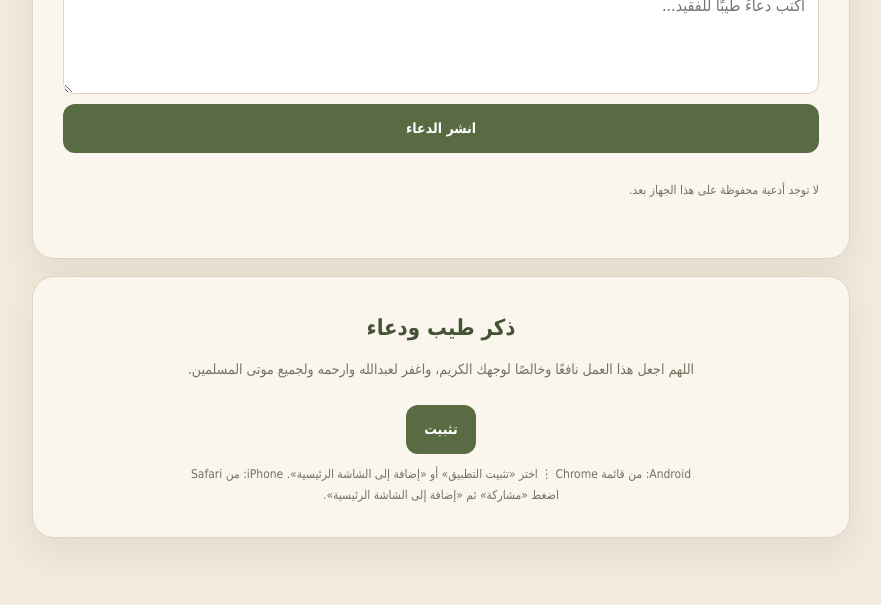
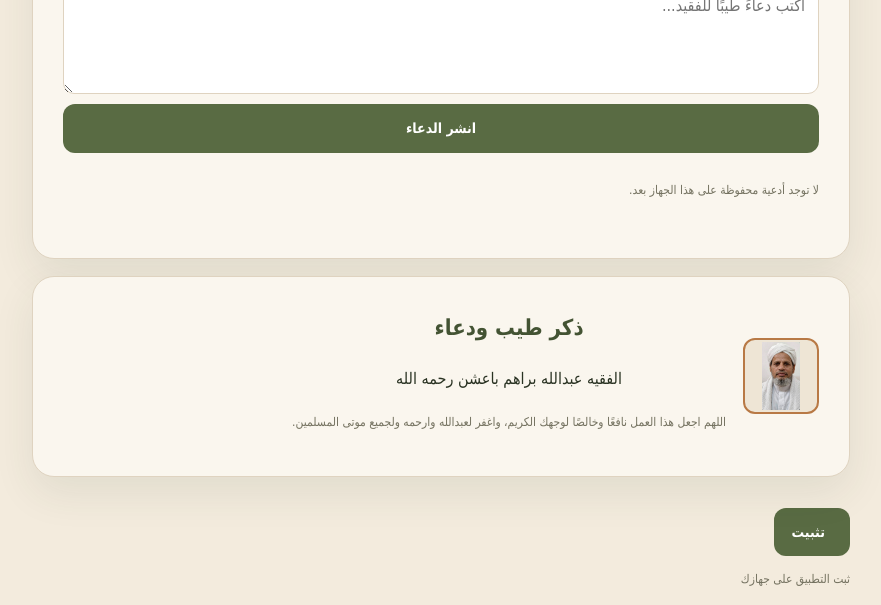
Before and after one commit to 7Hasan/Abdullah_Ba-ashan, a plain HTML site: page index.html in a window 1280 px wide. Shown: the part 3740-4345 px from the top of the page, without its empty margins (199-1080 px from the left). Drawn offline with Linux system fonts and the light colour scheme.

Commit message:
Restore remembrance card and simplify install prompt

```diff
--- a/index.html
+++ b/index.html
@@ -138,11 +138,22 @@
   </section>
 
   <section class="section final-section" id="final">
-    <h2>ذكر طيب ودعاء</h2>
-    <p class="intro">اللهم اجعل هذا العمل نافعًا وخالصًا لوجهك الكريم، واغفر لعبدالله وارحمه ولجميع موتى المسلمين.</p>
-    <button class="btn install-btn" id="install-app" type="button" hidden>تثبيت</button>
-    <p class="small" id="install-help">Android: من قائمة Chrome ⋮ اختر «تثبيت التطبيق» أو «إضافة إلى الشاشة الرئيسية». iPhone: من Safari اضغط «مشاركة» ثم «إضافة إلى الشاشة الرئيسية».</p>
+    <div class="profile">
+      <img class="avatar" src="./Abdullah.jpg" alt="صورة الفقيه عبدالله براهم باعشن" width="76" height="76" loading="lazy">
+      <div>
+        <h2>ذكر طيب ودعاء</h2>
+        <p>الفقيه عبدالله براهم باعشن رحمه الله</p>
+        <p class="small">اللهم اجعل هذا العمل نافعًا وخالصًا لوجهك الكريم، واغفر لعبدالله وارحمه ولجميع موتى المسلمين.</p>
+      </div>
+    </div>
   </section>
+  <div class="install-area">
+    <button class="btn install-btn" id="install-app" type="button" hidden>
+      <svg viewBox="0 0 24 24" aria-hidden="true"><path d="M12 3v11m0 0 4-4m-4 4-4-4M5 17v3h14v-3" fill="none" stroke="currentColor" stroke-width="2" stroke-linecap="round" stroke-linejoin="round"/></svg>
+      تثبيت
+    </button>
+    <p class="small" id="install-help">ثبت التطبيق على جهازك</p>
+  </div>
 </main>
 
 <footer>
```
